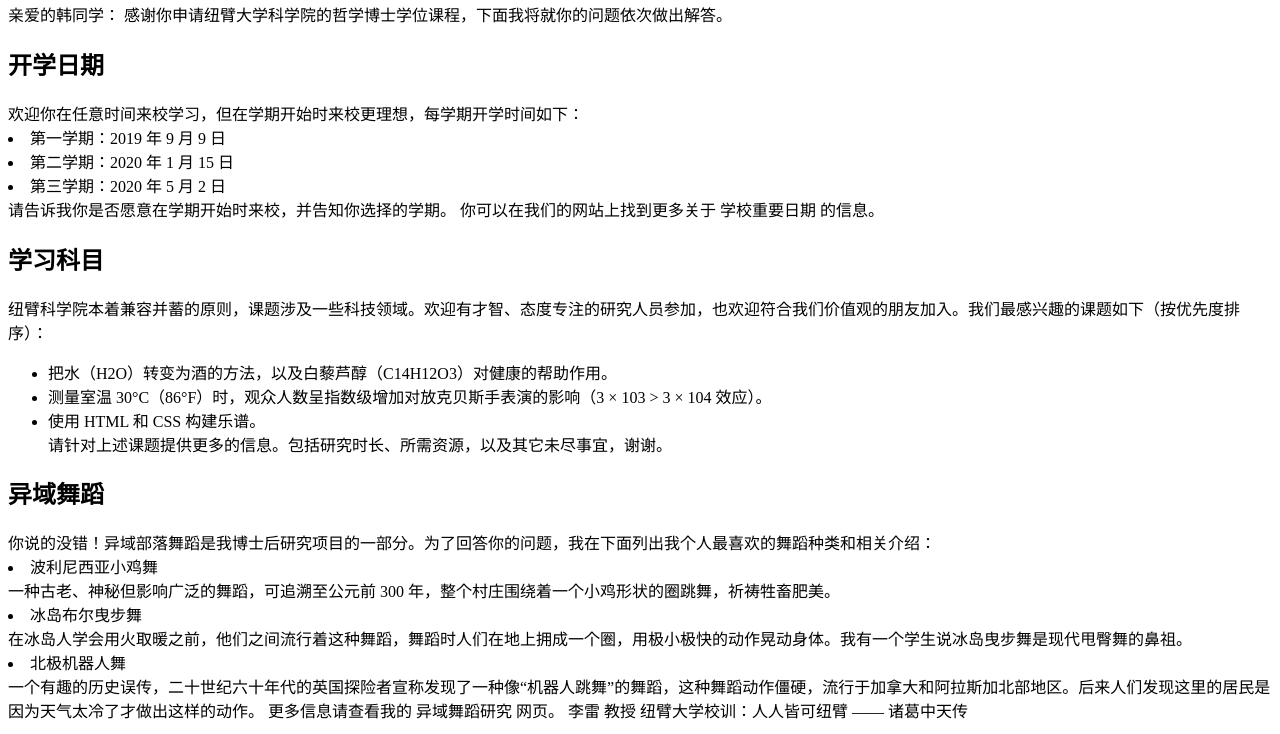
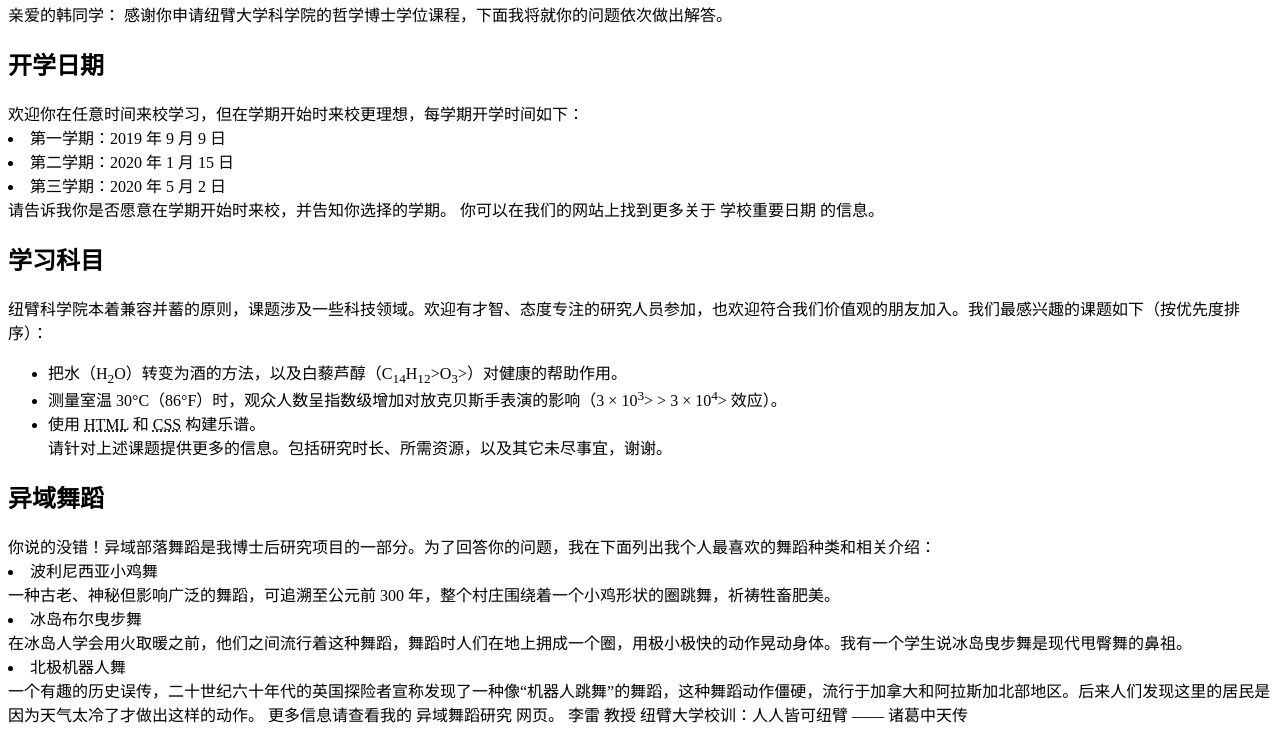
Before and after one commit to 2191210307/HTML-notes, a plain HTML site: page HTML-MDN/new.html in a window 1280 px wide. Shown: the part 167-901 px from the top of the page. Drawn offline with Linux system fonts and the light colour scheme.

Commit message:
2020.12.4-html-3

```diff
--- a/HTML-MDN/new.html
+++ b/HTML-MDN/new.html
@@ -17,15 +17,19 @@
 
       -->
     <address>
+    <class="sender-colunm">
     中国北京市门头沟区，102300
     纽臂大学 纽臂科学院
+    </class>
+
 
     <em>李雷 教授</em>
 </address>
     联系电话：123-456-7890
     电子邮件：no_reply@example.com
-
+    <class="sender-colunm">
     2019 年 2 月 22 日
+    </class>
     <address>
     <em>韩梅梅 女士</em>
     中国海南省三亚市亚龙湾
@@ -48,9 +52,9 @@
     <h2>学习科目</h2>
     纽臂科学院本着兼容并蓄的原则，课题涉及一些科技领域。欢迎有才智、态度专注的研究人员参加，也欢迎符合我们价值观的朋友加入。我们最感兴趣的课题如下（按优先度排序）：
     <ul>
-    <li>把水（H2O）转变为酒的方法，以及白藜芦醇（C14H12O3）对健康的帮助作用。</li>
-    <li>测量室温 30°C（86°F）时，观众人数呈指数级增加对放克贝斯手表演的影响（3 × 103 > 3 × 104 效应）。</li>
-    <li>使用 HTML 和 CSS 构建乐谱。</li>
+    <li>把水（H<sub>2</sub>O）转变为酒的方法，以及白藜芦醇（C<sub>14</sub>H<sub>12</sub>>O<sub>3</sub>>）对健康的帮助作用。</li>
+    <li>测量室温 30°C（86°F）时，观众人数呈指数级增加对放克贝斯手表演的影响（3 × 10<sup>3</sup>> > 3 × 10<sup>4</sup>> 效应）。</li>
+    <li>使用 <abbr title="超文本标记语言(HyperText Markup Language)">HTML</abbr> 和 <abbr title="层叠样式表 (Cascading Style Sheets)">CSS</abbr> 构建乐谱。</li>
     请针对上述课题提供更多的信息。包括研究时长、所需资源，以及其它未尽事宜，谢谢。
     </ul>
     <h2>异域舞蹈</h2>
```
